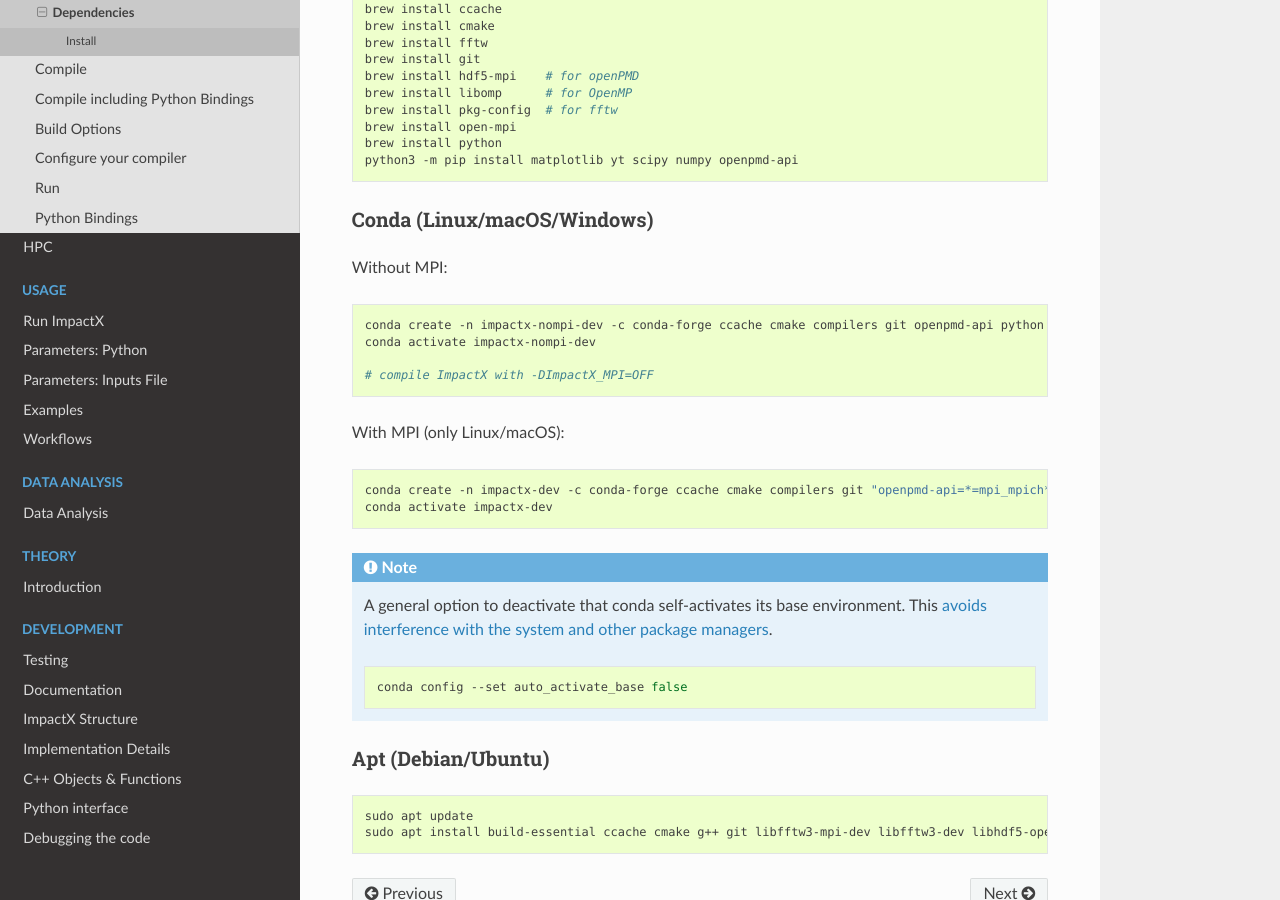
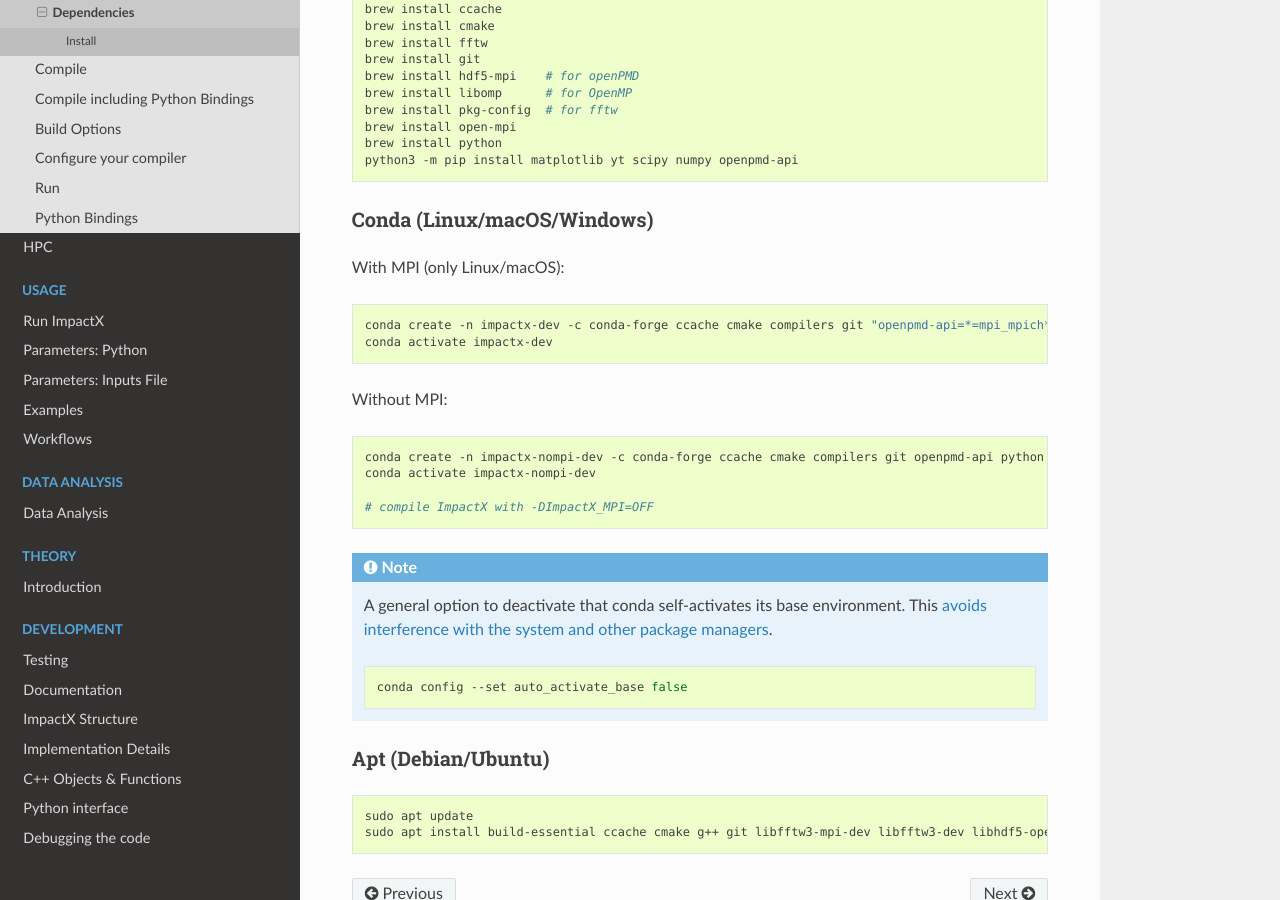
Before and after one commit to ECP-WarpX/impactx, a Sphinx documentation site: the page built from docs/source/install/dependencies.rst, in a window 1280 px wide and 900 px high, scrolled down 1406 px. Built offline with Sphinx 7.4.7 and the Read the Docs theme 2.0.0, drawn with Linux system fonts in a browser that asks for light colours; pages that are not in the unit, such as notebooks, are missing from menus; part of the change alters nothing that is shown.

```diff
--- a/docs/source/install/dependencies.rst
+++ b/docs/source/install/dependencies.rst
@@ -83,6 +83,13 @@ Brew (macOS/Linux)
 Conda (Linux/macOS/Windows)
 ^^^^^^^^^^^^^^^^^^^^^^^^^^^
 
+With MPI (only Linux/macOS):
+
+.. code-block:: bash
+
+   conda create -n impactx-dev -c conda-forge ccache cmake compilers git "openpmd-api=*=mpi_mpich*" python mpich numpy scipy yt "fftw=*=mpi_mpich*" matplotlib mamba ninja numpy pandas pytest scipy
+   conda activate impactx-dev
+
 Without MPI:
 
 .. code-block:: bash
@@ -91,13 +98,6 @@ Without MPI:
    conda activate impactx-nompi-dev
 
    # compile ImpactX with -DImpactX_MPI=OFF
-
-With MPI (only Linux/macOS):
-
-.. code-block:: bash
-
-   conda create -n impactx-dev -c conda-forge ccache cmake compilers git "openpmd-api=*=mpi_mpich*" python mpich numpy scipy yt "fftw=*=mpi_mpich*" matplotlib mamba ninja numpy pandas pytest scipy
-   conda activate impactx-dev
 
 .. note::
 
```
